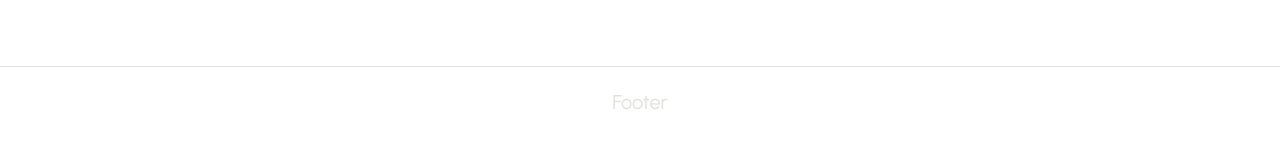
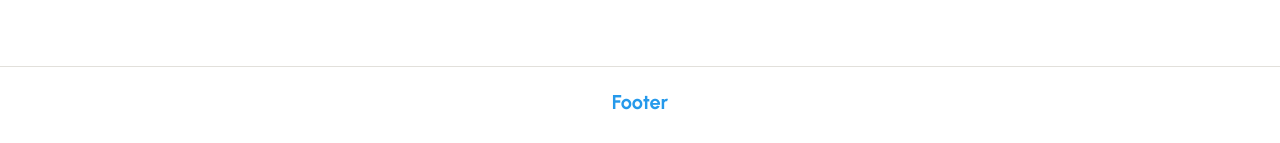
Before and after one commit to umidasirov/project-lc, a React (Vite) app: page / in a window 1280 px wide. Shown: the part 4837-4980 px from the top of the page. Built offline with nearby package versions, Linux system fonts and the light colour scheme.

Commit message:
added footer

```diff
--- a/src/components/Footer/Footer.css
+++ b/src/components/Footer/Footer.css
@@ -3,6 +3,7 @@
     height: 80px;
     padding-top: 20px;
     text-align: center;
+    font-weight: 700;
     font-size: 20px;
-    color: #E2E0DB;
+    color: #2599EB;
 }
```
